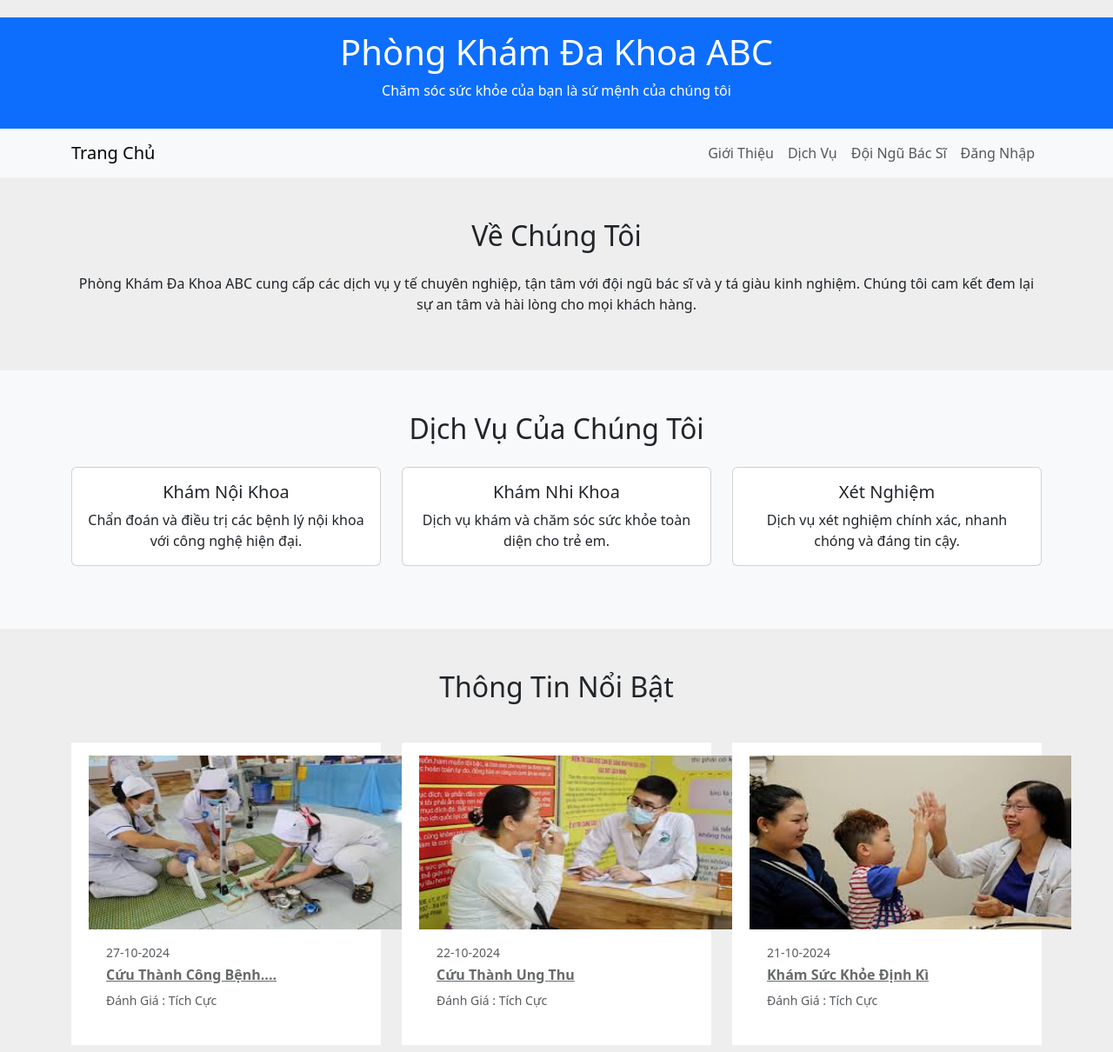
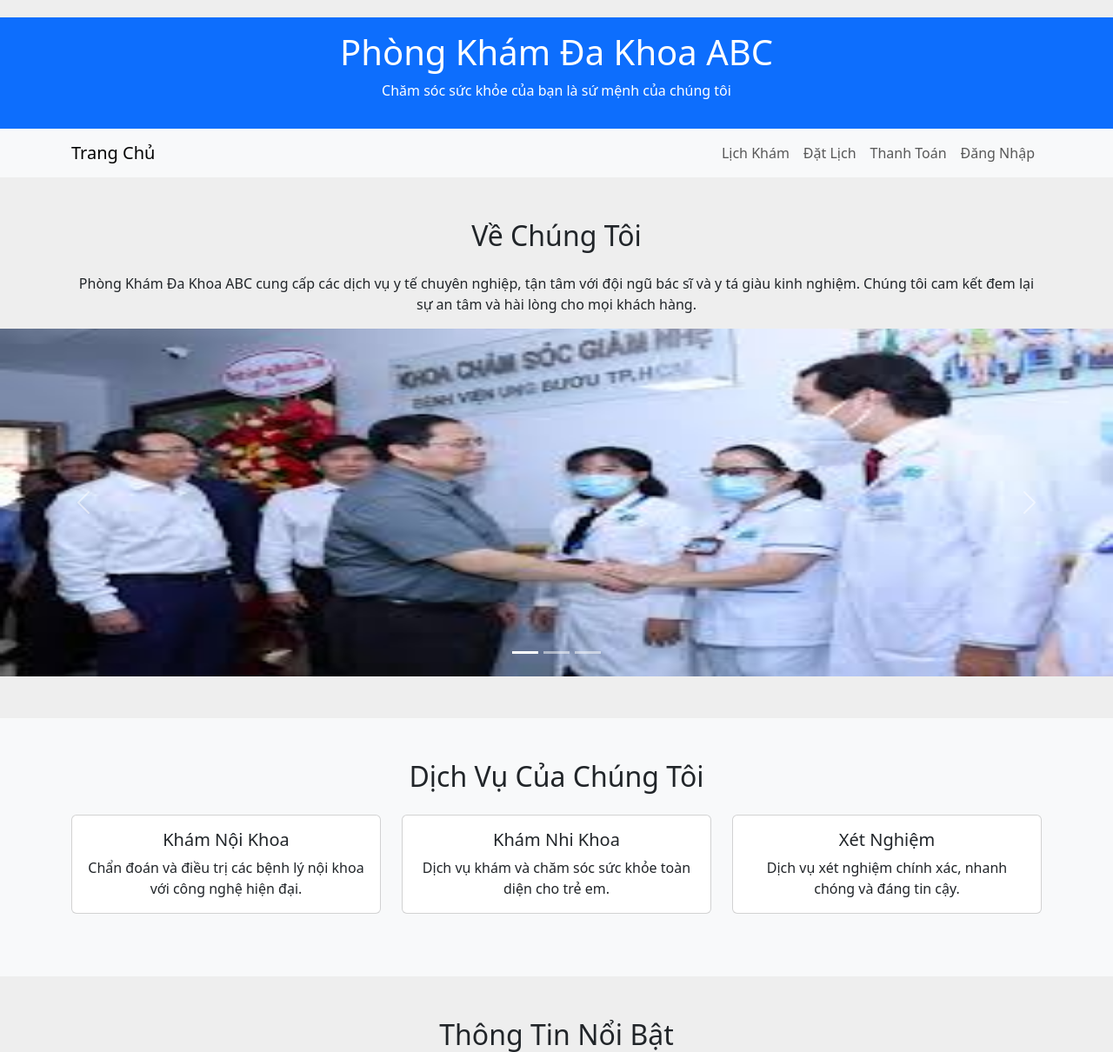
Before and after one commit to ducvung12b/appdocter, a Django app: page / in a window 1280 px wide. Shown: the top 1210 px of the page at 87% size. Run offline with Django 5.2, Linux system fonts and the light colour scheme.

Commit message:
Update project with new changes

```diff
--- a/app/templates/app/home.html
+++ b/app/templates/app/home.html
@@ -29,13 +29,13 @@
             <div class="collapse navbar-collapse" id="navbarNav">
                 <ul class="navbar-nav ms-auto">
                     <li class="nav-item">
-                        <a class="nav-link" href="#about">Giới Thiệu</a>
+                        <a class="nav-link" href="#about">Lịch Khám</a>
                     </li>
                     <li class="nav-item">
-                        <a class="nav-link" href="#services">Dịch Vụ</a>
+                        <a class="nav-link" href="#services">Đặt Lịch</a>
                     </li>
                     <li class="nav-item">
-                        <a class="nav-link" href="#doctors">Đội Ngũ Bác Sĩ</a>
+                        <a class="nav-link" href="#doctors">Thanh Toán</a>
                     </li>
                     <li class="nav-item">
                         <a class="nav-link" href="{%url 'logout'%}">Đăng Xuất</a>
--- a/app/templates/app/viewhome.html
+++ b/app/templates/app/viewhome.html
@@ -28,13 +28,13 @@
             <div class="collapse navbar-collapse" id="navbarNav">
                 <ul class="navbar-nav ms-auto">
                     <li class="nav-item">
-                        <a class="nav-link" href="#about">Giới Thiệu</a>
+                        <a class="nav-link" href="#about">Lịch Khám</a>
                     </li>
                     <li class="nav-item">
-                        <a class="nav-link" href="#services">Dịch Vụ</a>
+                        <a class="nav-link" href="#services">Đặt Lịch</a>
                     </li>
                     <li class="nav-item">
-                        <a class="nav-link" href="#doctors">Đội Ngũ Bác Sĩ</a>
+                        <a class="nav-link" href="#doctors">Thanh Toán</a>
                     </li>
                     <li class="nav-item">
                         <a class="nav-link" href="{%url 'login'%}">Đăng Nhập</a>
@@ -50,6 +50,38 @@
             <h2 class="text-center mb-4">Về Chúng Tôi</h2>
             <p class="text-center">Phòng Khám Đa Khoa ABC cung cấp các dịch vụ y tế chuyên nghiệp, tận tâm với đội ngũ bác sĩ và y tá giàu kinh nghiệm. Chúng tôi cam kết đem lại sự an tâm và hài lòng cho mọi khách hàng.</p>
         </div>
+         <!-- Carousel -->
+         <div id="demo" class="carousel slide" data-bs-ride="carousel">
+
+            <!-- Indicators/dots -->
+            <div class="carousel-indicators">
+            <button type="button" data-bs-target="#demo" data-bs-slide-to="0" class="active"></button>
+            <button type="button" data-bs-target="#demo" data-bs-slide-to="1"></button>
+            <button type="button" data-bs-target="#demo" data-bs-slide-to="2"></button>
+            </div>
+
+            <!-- The slideshow/carousel -->
+            <div class="carousel-inner">
+            <div class="carousel-item active">
+                <img src="{% static "img/banner4.jpg" %}" alt="Los Angeles" class="d-block w-100" style="width: 1000px;height: 400px;">
+            </div>
+            <div class="carousel-item">
+                <img src="{% static "img/banner2.jpg" %}" alt="Chicago" class="d-block w-100"style="width: 1000px;height: 400px;">
+            </div>
+            <div class="carousel-item">
+                <img src="{% static "img/banner3.jpg" %}" alt="New York" class="d-block w-100"style="width: 1000px;height: 400px;">
+            </div>
+            </div>
+
+            <!-- Left and right controls/icons -->
+            <button class="carousel-control-prev" type="button" data-bs-target="#demo" data-bs-slide="prev">
+            <span class="carousel-control-prev-icon"></span>
+            </button>
+            <button class="carousel-control-next" type="button" data-bs-target="#demo" data-bs-slide="next">
+            <span class="carousel-control-next-icon"></span>
+            </button>
+        </div>
+</div>
     </section>
 
     <!-- Services Section -->
--- a/docter/settings.py
+++ b/docter/settings.py
@@ -15,6 +15,7 @@ from pathlib import Path
 # Build paths inside the project like this: BASE_DIR / 'subdir'.
 BASE_DIR = Path(__file__).resolve().parent.parent
 
+ALLOWED_HOSTS = ['ducvung12b.pythonanywhere.com', 'localhost', '127.0.0.1']
 
 # Quick-start development settings - unsuitable for production
 # See https://docs.djangoproject.com/en/5.1/howto/deployment/checklist/
```
Also changed, not shown: app/templates/app/login.html (+1 -6 lines), db.sqlite3.
